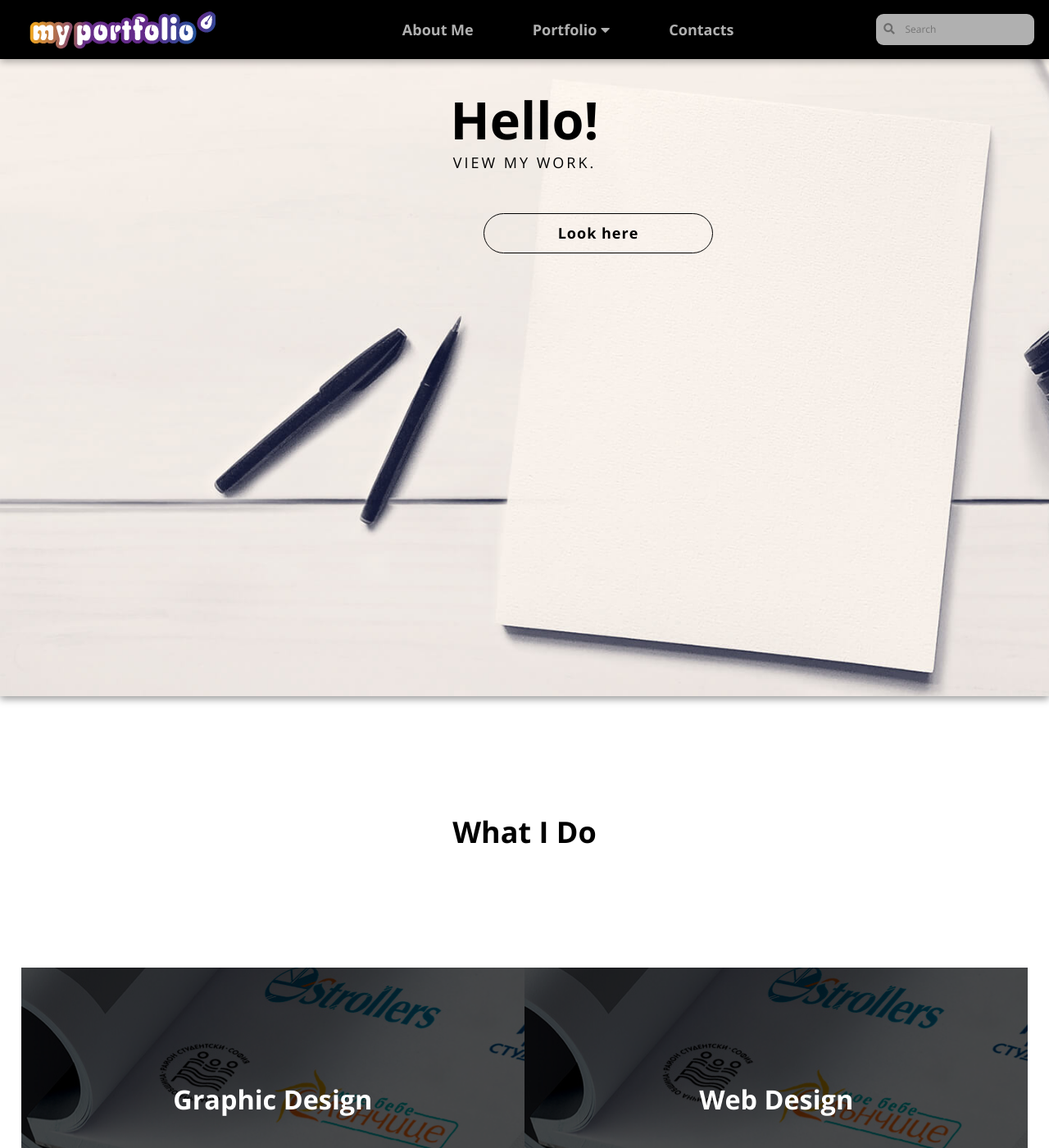
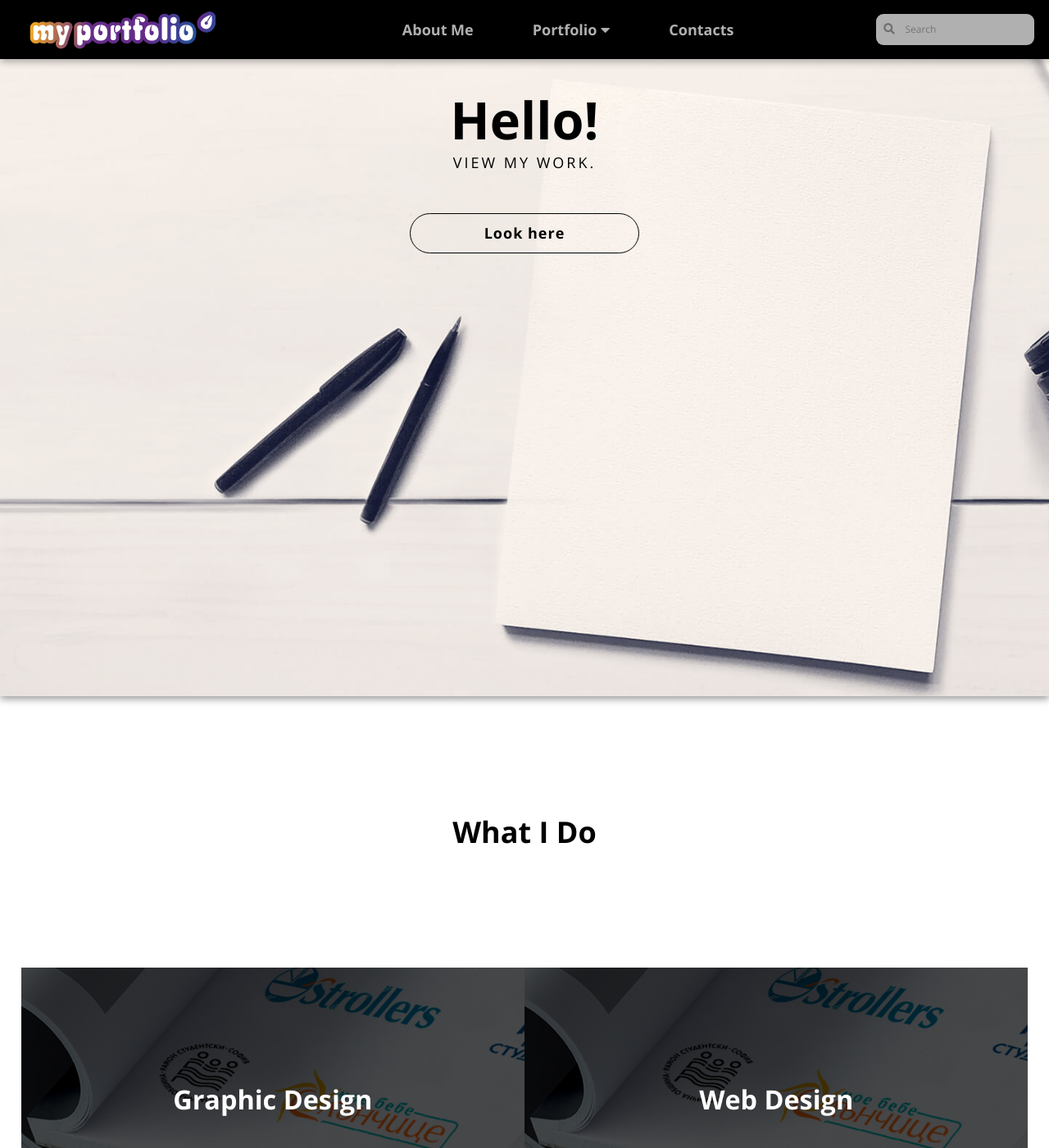
Before and after one commit to LiliyaMilanova/myportfolio, a Jekyll site: the page built from index.html, in a window 1280 px wide and 1400 px high, scrolled down 216 px. Shown: the whole window at 82% size. Built offline with Jekyll 4.4.1, drawn with Linux system fonts in a browser that asks for light colours; nearby versions of some CDN libraries.

Commit message:
Update styles.css

```diff
--- a/css/styles.css
+++ b/css/styles.css
@@ -49,7 +49,6 @@ body {
 
 .button {
     text-align: center;
-    margin-left: 10rem;
     margin-top: 1rem;
     font-weight: bold;
     letter-spacing: 1px;
```
